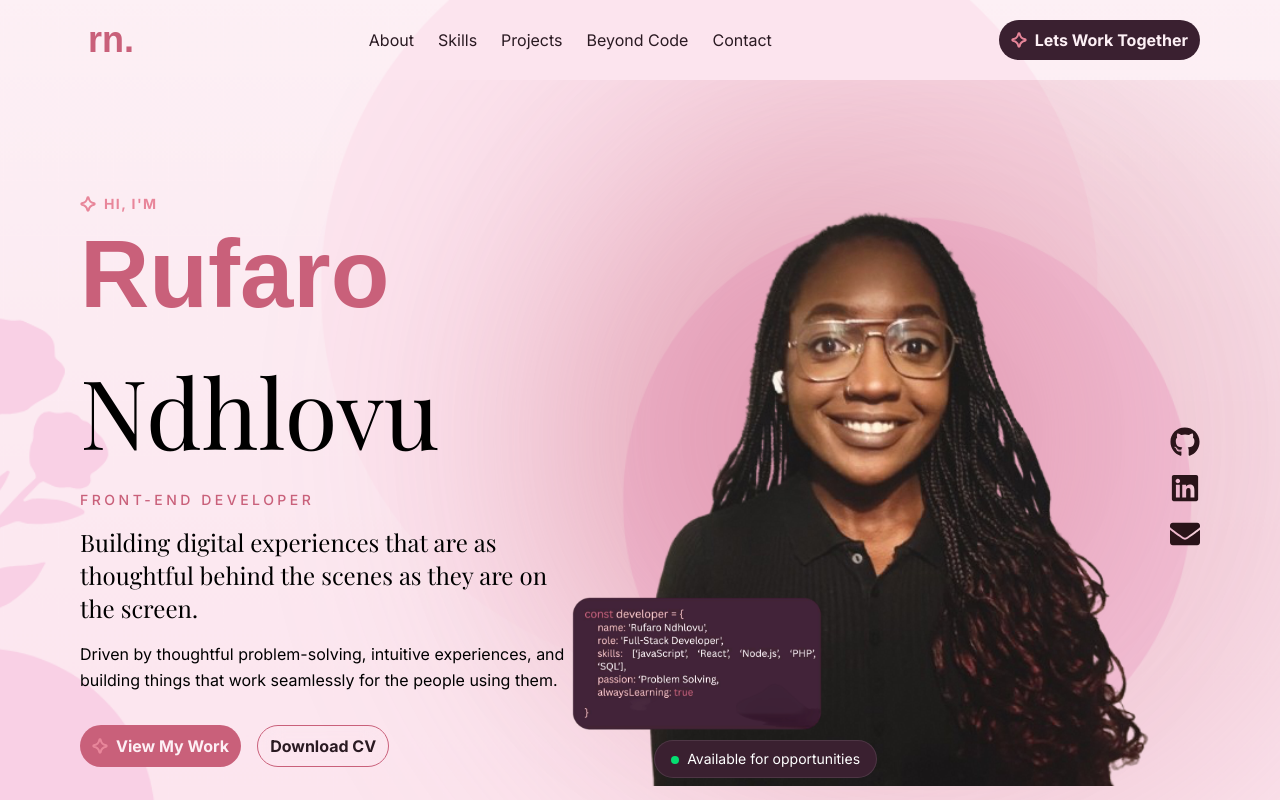
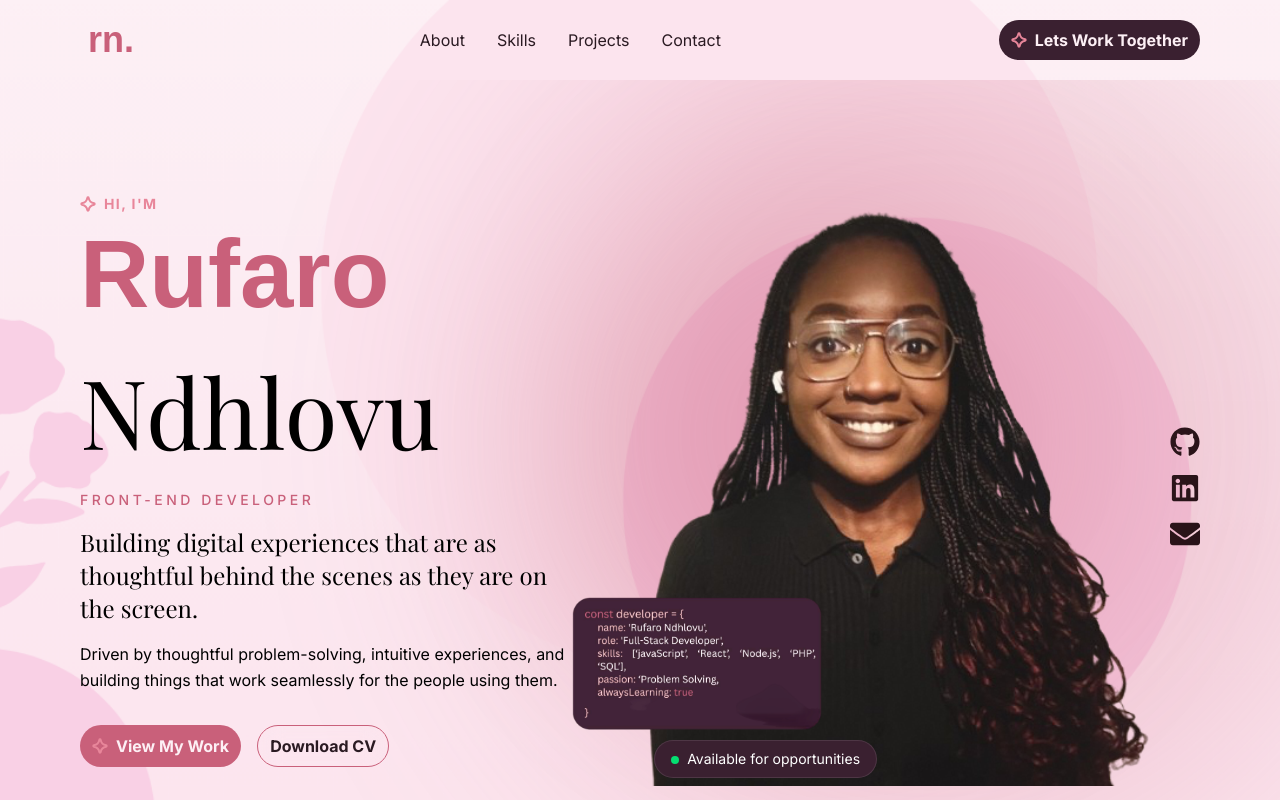
Before and after one commit to rufaro-ndhlovu/PortfolioWebsite, a Next.js app: page / in a window 1280 px wide. Shown: the top 800 px of the page. Built offline with nearby package versions, Linux system fonts and the light colour scheme; a web font is replaced by a local one.

Commit message:
refactor: add section IDs to About, Contact, Projects, Skills, and update project description for consistency

```diff
--- a/app/data/projects.ts
+++ b/app/data/projects.ts
@@ -43,7 +43,7 @@ export const projects: Project[] = [
     id: 3,
     title: "Gazetteer",
     description:
-      "An interactive geography and travel explorer, pulling together multiple REST APIs to surface country profiles, live weather data, currency info, and points of interest — all overlaid on a Leaflet-powered map. Designed mobile-first with progressive enhancement for larger screens. This project pushed my async JavaScript skills hard and taught me how to wrangle unpredictable API responses into a smooth, reliable UX.",
+      "An interactive geography and travel explorer, pulling together multiple REST APIs to surface country profiles, live weather data, currency info, and points of interest - all overlaid on a Leaflet-powered map. Designed mobile-first with progressive enhancement for larger screens. This project pushed my async JavaScript skills hard and taught me how to wrangle unpredictable API responses into a smooth, reliable UX.",
     image: "/gazeteer.png",
     techStack: [
       "JavaScript",
--- a/app/sections/About.tsx
+++ b/app/sections/About.tsx
@@ -6,7 +6,10 @@ import Tag from "../ui/Tag";
 
 export default function About() {
   return (
-    <section className="bg-[var(--bg-section)] px-5 py-5 md:py-10 text-[var(--text-dark)]">
+    <section
+      id="about"
+      className="bg-[var(--bg-section)] px-5 py-5 md:py-10 text-[var(--text-dark)]"
+    >
       <Label>ABOUT ME</Label>
       <div>
         <h2
--- a/app/sections/Contact.tsx
+++ b/app/sections/Contact.tsx
@@ -10,7 +10,7 @@ import { IoLocation } from "react-icons/io5";
 
 export default function Contact() {
   return (
-    <section className="px-4 py-6 bg-[var(--bg-dark)] ">
+    <section id="contact" className="px-4 py-6 bg-[var(--bg-dark)] ">
       <Label>Contact</Label>
       <div className="grid grid-cols-1 lg:grid-cols-2 md:gap-4">
         <div>
--- a/app/sections/NavBar.tsx
+++ b/app/sections/NavBar.tsx
@@ -1,36 +1,45 @@
 "use client";
 import React from "react";
 import Logo from "../ui/Logo";
-import Link from "next/link";
 import Button from "../ui/Button";
 
 export default function NavBar() {
-  const handleClick = () => {
-    return;
+  const scrollToSection = (sectionId: string) => {
+    const section = document.getElementById(sectionId);
+    section?.scrollIntoView({ behavior: "smooth" });
   };
 
   return (
     <nav className="w-full mt-0 flex flex-row justify-between items-center px-5 py-3 lg:px-20">
       <Logo />
-      <div className="md:flex gap-6 hidden">
-        <Link href="/" className="text-[var(--text-hero)]">
+      <div className="md:flex gap-8 hidden">
+        <button
+          onClick={() => scrollToSection("about")}
+          className="text-[var(--text-hero)] cursor-pointer bg-transparent border-none"
+        >
           About
-        </Link>
-        <Link href="/" className="text-[var(--text-hero)]">
+        </button>
+        <button
+          onClick={() => scrollToSection("skills")}
+          className="text-[var(--text-hero)] cursor-pointer bg-transparent border-none"
+        >
           Skills
-        </Link>
-        <Link href="/" className="text-[var(--text-hero)]">
+        </button>
+        <button
+          onClick={() => scrollToSection("projects")}
+          className="text-[var(--text-hero)] cursor-pointer bg-transparent border-none"
+        >
           Projects
-        </Link>
-        <Link href="/" className="text-[var(--text-hero)]">
-          Beyond Code
-        </Link>
-        <Link href="/" className="text-[var(--text-hero)]">
+        </button>
+        <button
+          onClick={() => scrollToSection("contact")}
+          className="text-[var(--text-hero)] cursor-pointer bg-transparent border-none"
+        >
           Contact
-        </Link>
+        </button>
       </div>
       <div>
-        <Button color="bg-card" onClick={handleClick}>
+        <Button color="bg-card" onClick={() => scrollToSection("contact")}>
           Lets Work Together
         </Button>
       </div>
--- a/app/sections/Projects.tsx
+++ b/app/sections/Projects.tsx
@@ -7,7 +7,10 @@ import { projects } from "../data/projects";
 
 export default function Projects() {
   return (
-    <section className="px-4 py-5 md:p-4 bg-[var(--bg-section)] shadow-md">
+    <section
+      id="projects"
+      className="px-4 py-5 md:p-4 bg-[var(--bg-section)] shadow-md"
+    >
       <Label>PROJECTS</Label>
 
       <div className="mt-6 grid sm:grid-cols-1 md:grid-cols-2 lg:grid-cols-3 gap-6">
--- a/app/sections/Skills.tsx
+++ b/app/sections/Skills.tsx
@@ -7,7 +7,7 @@ import { skillCategories } from "../data/skills";
 
 export default function Skills() {
   return (
-    <section className="p-6 bg-[var(--bg-dark)]">
+    <section id="skills" className="p-6 bg-[var(--bg-dark)]">
       <Label>TECHNICAL SKILLS</Label>
       <div className="mt-8 space-y-10 grid grid-cols-1 md:grid-cols-3 gap-6 items-stretch ">
         {skillCategories.map((category) => (
```
